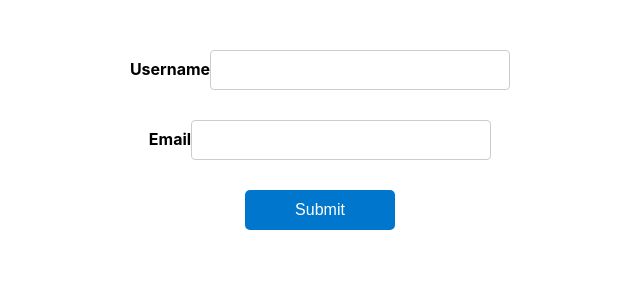
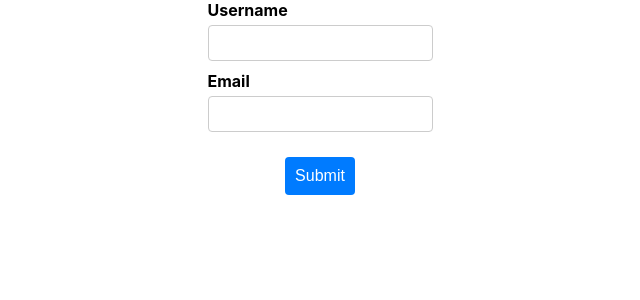
Before and after one commit to GordonOtieno/i-model-cars-frontend, a React (Create React App) app: page / in a window 1280 px wide. Shown: the top 300 px of the page, without its empty margins (320-960 px from the left). Built offline with nearby package versions, Linux system fonts and the light colour scheme.

Commit message:
Update SignUp.css styles

```diff
--- a/src/components/SignUp/SignUp.css
+++ b/src/components/SignUp/SignUp.css
@@ -2,56 +2,37 @@ form {
   display: flex;
   flex-direction: column;
   align-items: center;
-  margin-top: 50px;
 }
 
 label {
-  font-size: 16px;
+  display: flex;
+  flex-direction: column;
+  margin-bottom: 10px;
+  text-align: left;
   font-weight: bold;
-  margin-bottom: 10px;
+  font-size: 1rem;
 }
 
-input {
-  width: 300px;
-  height: 40px;
+input[type="text"],
+input[type="email"] {
+  padding: 8px;
+  border: 1px solid #ccc;
   border-radius: 4px;
-  border: 1px solid #ccc;
-  padding: 8px;
-  font-size: 16px;
-  margin-bottom: 20px;
-  box-sizing: border-box;
-}
-
-input:focus {
-  outline: none;
-  border-color: #07f;
-}
-
-button {
-  width: 150px;
-  height: 40px;
-  border: none;
-  border-radius: 4px;
-  background-color: #07f;
-  color: #fff;
-  font-size: 16px;
-  cursor: pointer;
-}
-
-button:hover {
-  background-color: #06c;
+  font-size: 1rem;
+  margin-top: 5px;
 }
 
 .submit-btn {
-  background-color: #07c;
+  margin-top: 15px;
+  padding: 10px;
+  border: none;
+  border-radius: 4px;
+  background-color: #007bff;
   color: #fff;
-  font-size: 16px;
-  padding: 10px 20px;
-  border: none;
-  border-radius: 5px;
+  font-size: 1rem;
   cursor: pointer;
 }
 
 .submit-btn:hover {
-  background-color: #005ea8;
+  background-color: #0069d9;
 }
```
